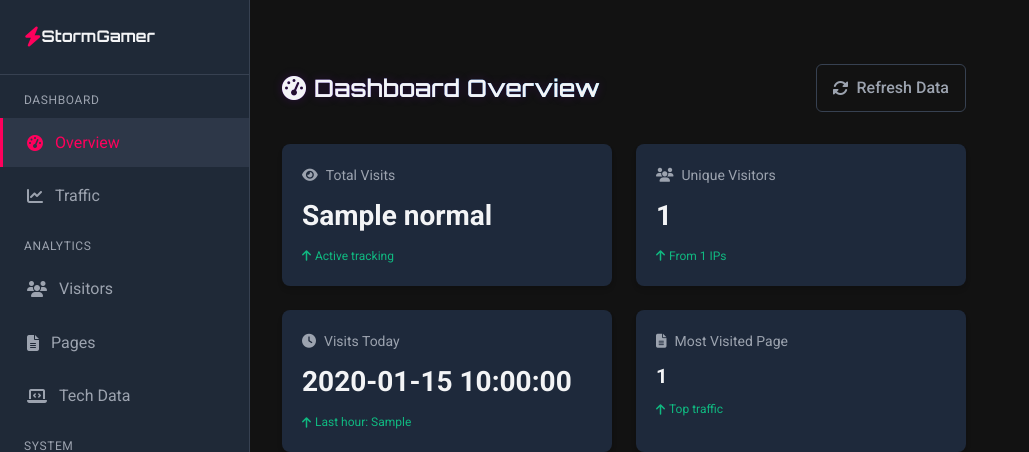
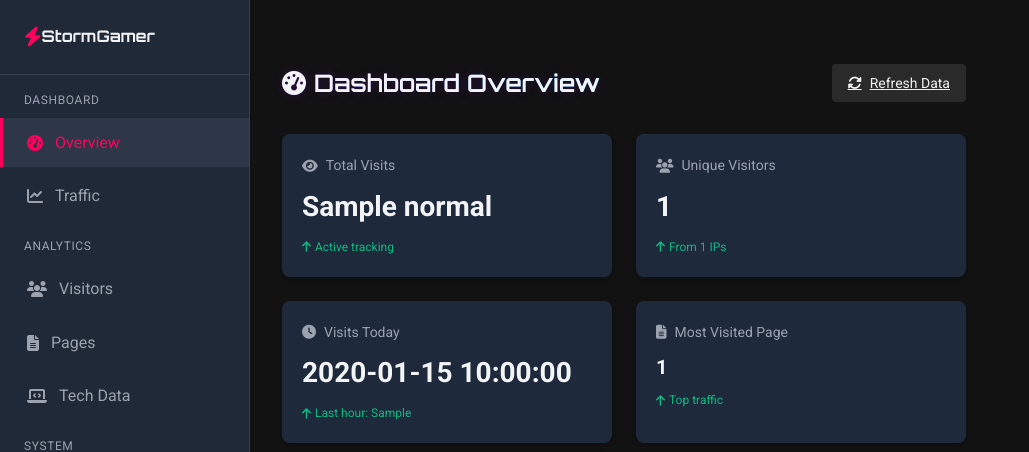
Before and after one commit to solariscodes/StormGamer, a Flask app: template templates/admin_new.html in a window 1280 px wide. Shown: the top 452 px of the page, without its empty margins (0-1029 px from the left). Run offline with Flask 2, Linux system fonts and the light colour scheme; the template is opened without the code that fills it: most values are stand-ins (such as "Sample title", 1, 10 or a date in 2020).

Commit message:
Fix random URI detection and add refresh buttons to admin panel

```diff
--- a/admin.py
+++ b/admin.py
@@ -127,8 +127,30 @@ def log_request(request):
     if current_app:
         # Get all registered routes
         registered_routes = [rule.rule for rule in current_app.url_map.iter_rules()]
-        # Check if the path matches any route (simple check, doesn't account for parameters)
-        if not any(path == route or path.startswith(route.rstrip('/')) for route in registered_routes):
+
+        # Better route matching that handles parameters
+        path_match = False
+        for route in registered_routes:
+            # Convert Flask route pattern to regex pattern
+            # Replace <type:param> or <param> with a wildcard for matching
+            route_pattern = route
+            if '<' in route:
+                # Replace Flask route parameters with regex wildcards
+                import re
+                route_pattern = re.sub(r'<(?:[^:>]+:)?([^>]+)>', r'[^/]+', route_pattern)
+
+            # Check if path matches the route pattern
+            if re.match(f"^{route_pattern}$", path):
+                path_match = True
+                break
+
+            # Also check if it's a static file or a directory match
+            if route.endswith('/<path:filename>') and path.startswith(route[:-16]):
+                path_match = True
+                break
+
+        # If no match was found, it's a random URI
+        if not path_match and not path.startswith('/static/'):
             is_random_uri = True
 
     # Create the log entry
--- a/templates/admin_new.html
+++ b/templates/admin_new.html
@@ -62,6 +62,38 @@
             white-space: nowrap;
             overflow: hidden;
             text-overflow: ellipsis;
+        }
+
+        /* Refresh button styling */
+        .refresh-btn {
+            display: inline-flex;
+            align-items: center;
+            gap: 0.5rem;
+            padding: 0.5rem 1rem;
+            background-color: rgba(255, 255, 255, 0.1);
+            color: var(--light-text);
+            border: none;
+            border-radius: 4px;
+            cursor: pointer;
+            font-size: 0.875rem;
+            transition: all 0.2s ease;
+        }
+
+        .refresh-btn:hover {
+            background-color: rgba(255, 255, 255, 0.2);
+        }
+
+        .refresh-btn i {
+            transition: transform 0.5s ease;
+        }
+
+        .refresh-btn:hover i {
+            transform: rotate(180deg);
+        }
+
+        .header-actions {
+            display: flex;
+            gap: 0.75rem;
         }
     </style>
 </head>
@@ -146,7 +178,7 @@
                 <div class="dashboard-header">
                     <h1 class="page-title"><i class="fas fa-tachometer-alt"></i> Dashboard Overview</h1>
                     <div class="header-actions">
-                        <a href="{{ url_for('admin.admin_panel', key=key) }}" class="btn btn-outline">
+                        <a href="{{ url_for('admin.admin_panel', key=key) }}#overview" class="refresh-btn">
                             <i class="fas fa-sync-alt"></i> Refresh Data
                         </a>
                     </div>
@@ -264,8 +296,8 @@
                 <div class="dashboard-header">
                     <h1 class="page-title"><i class="fas fa-chart-line"></i> Traffic Analysis</h1>
                     <div class="header-actions">
-                        <a href="{{ url_for('admin.admin_panel', key=key) }}" class="btn btn-outline">
-                            <i class="fas fa-sync-alt"></i> Refresh
+                        <a href="{{ url_for('admin.admin_panel', key=key) }}#traffic" class="refresh-btn">
+                            <i class="fas fa-sync-alt"></i> Refresh Data
                         </a>
                     </div>
                 </div>
@@ -298,8 +330,8 @@
                 <div class="dashboard-header">
                     <h1 class="page-title"><i class="fas fa-users"></i> Visitor Data</h1>
                     <div class="header-actions">
-                        <a href="{{ url_for('admin.admin_panel', key=key) }}" class="btn btn-outline">
-                            <i class="fas fa-sync-alt"></i> Refresh
+                        <a href="{{ url_for('admin.admin_panel', key=key) }}#visitors" class="refresh-btn">
+                            <i class="fas fa-sync-alt"></i> Refresh Data
                         </a>
                     </div>
                 </div>
@@ -342,8 +374,8 @@
                 <div class="dashboard-header">
                     <h1 class="page-title"><i class="fas fa-file-alt"></i> Page Analytics</h1>
                     <div class="header-actions">
-                        <a href="{{ url_for('admin.admin_panel', key=key) }}" class="btn btn-outline">
-                            <i class="fas fa-sync-alt"></i> Refresh
+                        <a href="{{ url_for('admin.admin_panel', key=key) }}#pages" class="refresh-btn">
+                            <i class="fas fa-sync-alt"></i> Refresh Data
                         </a>
                     </div>
                 </div>
@@ -382,8 +414,8 @@
                 <div class="dashboard-header">
                     <h1 class="page-title"><i class="fas fa-laptop-code"></i> Tech Data</h1>
                     <div class="header-actions">
-                        <a href="{{ url_for('admin.admin_panel', key=key) }}" class="btn btn-outline">
-                            <i class="fas fa-sync-alt"></i> Refresh
+                        <a href="{{ url_for('admin.admin_panel', key=key) }}#tech" class="refresh-btn">
+                            <i class="fas fa-sync-alt"></i> Refresh Data
                         </a>
                     </div>
                 </div>
@@ -457,6 +489,9 @@
                 <div class="dashboard-header">
                     <h1 class="page-title"><i class="fas fa-list"></i> System Logs</h1>
                     <div class="header-actions">
+                        <a href="{{ url_for('admin.admin_panel', key=key, log_type=active_tab) }}#logs" class="refresh-btn">
+                            <i class="fas fa-sync-alt"></i> Refresh Logs
+                        </a>
                         <button id="clearLogsBtn" class="btn btn-danger">
                             <i class="fas fa-trash-alt"></i> Clear Logs
                         </button>
@@ -551,12 +586,33 @@
             });
 
             // Check if we need to activate the logs tab based on URL hash
-            if (window.location.hash === '#logs') {
-                const logsTab = document.querySelector('.nav-link[data-tab="logs"]');
-                if (logsTab) {
-                    logsTab.click();
+            if (window.location.hash) {
+                const hash = window.location.hash.substring(1);
+                const tabLink = document.querySelector(`.nav-link[data-tab="${hash}"]`);
+                if (tabLink) {
+                    tabLink.click();
                 }
             }
+
+            // Add animation to refresh buttons
+            const refreshButtons = document.querySelectorAll('.refresh-btn');
+            refreshButtons.forEach(btn => {
+                btn.addEventListener('click', function(event) {
+                    const icon = this.querySelector('i');
+                    icon.classList.add('fa-spin');
+
+                    // Store the href to navigate after animation
+                    const href = this.getAttribute('href');
+
+                    // Prevent default navigation
+                    event.preventDefault();
+
+                    // Navigate after a short delay to show animation
+                    setTimeout(() => {
+                        window.location.href = href;
+                    }, 500);
+                });
+            });
 
             // Traffic chart
             const trafficCtx = document.getElementById('trafficChart');
```
